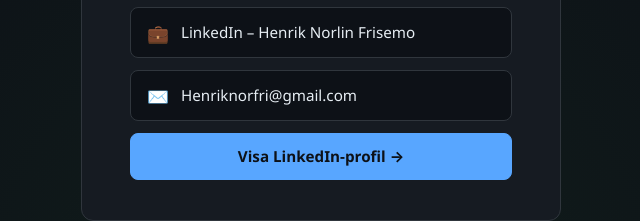
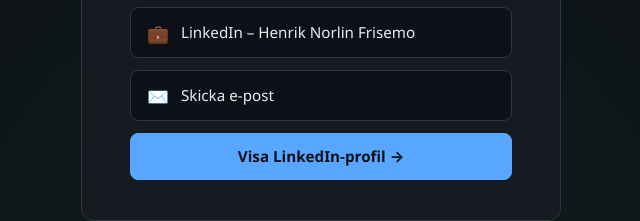
Before and after one commit to Haaanky/turbo-computing-machine, a website: page index.html in a window 1280 px wide. Shown: the part 5734-5955 px from the top of the page, without its empty margins (319-959 px from the left). Drawn offline with Linux system fonts and the light colour scheme.

Commit message:
deploy: cc32aa38d541fd636ce6709c6b7fdd6c786f6cf1

```diff
--- a/index.html
+++ b/index.html
@@ -1270,7 +1270,7 @@
           </a>
           <a href="mailto:Henriknorfri@gmail.com" class="contact-link">
             <span class="icon">✉️</span>
-            Henriknorfri@gmail.com
+            Skicka e-post
           </a>
           <a href="https://www.linkedin.com/in/henrik-norlin-frisemo-8826b3180" target="_blank" rel="noopener" class="contact-link btn-primary" style="justify-content:center;background:var(--accent);color:#0d1117;font-weight:700;border-color:var(--accent)">
             Visa LinkedIn-profil →
```
